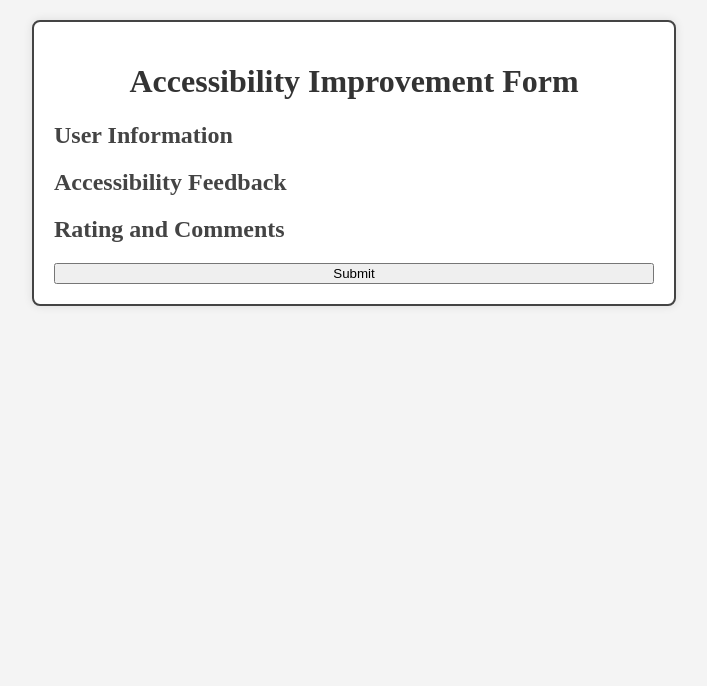
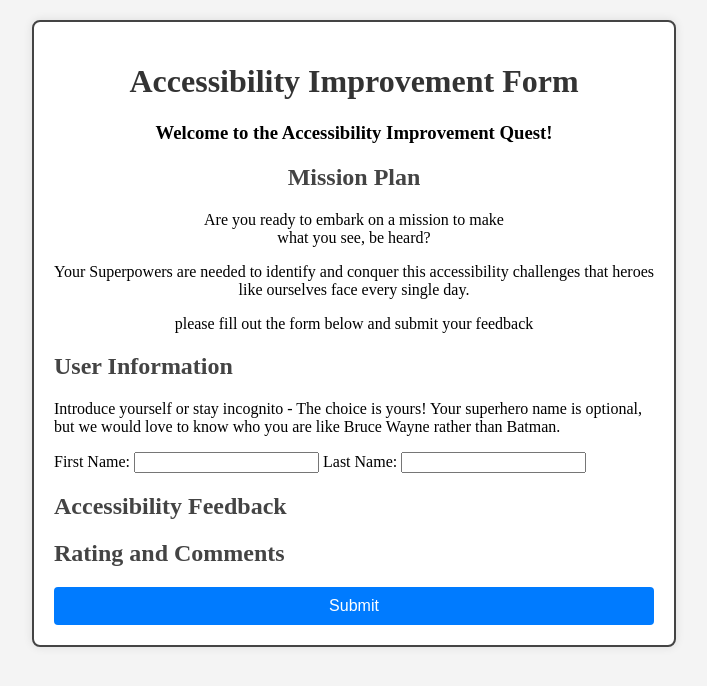
Before and after one commit to KeshonsWalksOfLife/Coursera-Test-Repository, a plain HTML site: page index.html in a window 1280 px wide. Shown: the whole page, without its empty margins (286-993 px from the left). Drawn offline with Linux system fonts and the light colour scheme; a web font is replaced by a local one.

Commit message:
Working on Mission Plan
Started Working towards the User Information

```diff
--- a/index.html
+++ b/index.html
@@ -3,6 +3,7 @@
   <head>
     <meta charset="utf-8" />
     <meta http-equiv="X-UA-Compatible" content="IE=edge" />
+    <meta name="author" content="Keshon Bowman"/>
     <title>Accessibility Improvement Form</title>
     <meta name="viewport" content="width=device-width, initial-scale=1.0" />
     <link rel="stylesheet" type="text/css" media="screen" href="style.css" />
@@ -18,22 +19,44 @@
   <body>
       <div class="container">
         <header>
-        <h1>Accessibility Improvement Form</h1>
+          <h1 id="title">Accessibility Improvement Form</h1>
+          <h3>Welcome to the Accessibility Improvement Quest!</h3>
+          <p>
+            <h2>Mission Plan</h2>
+            Are you ready to embark on a mission to make <br><span>what you see, be
+            heard?</span>
+          </p>
+          <p>
+            Your Superpowers are needed to identify and conquer this
+            accessibility challenges that heroes like ourselves face every single day.
+          </p>
+          <p>please fill out the form below and submit your feedback</p>
         </header>
-
+        <form  id="survey-form">
         <section id="user-info">
           <h2>User Information</h2>
+          <p>Introduce yourself or stay incognito - The choice is yours! Your superhero name is optional,
+            but we would love to know who you are like Bruce Wayne rather than Batman.
+          </p>
+          <label for="first-name">First Name: </label>
+          <input type="text" id="-first-name" name="first-name" />
+          <label for="last-name">Last Name: </label>
+          <input type="text" id="-last-name" name="full-name" />
         </section>
 
         <section id="accessibility-feedback">
           <h2>Accessibility Feedback</h2>
+          <!--Accessibility Feedback form field-->
         </section>
 
         <section id="rating-and-comments">
           <h2>Rating and Comments</h2>
+          <!--Rating and Comments form field-->
         </section>
 
         <button id="submit-btn">Submit</button>
       </div>
+    </form>
   </body>
+  <!--End Of Body Section-->
 </html>
--- a/style.css
+++ b/style.css
@@ -34,4 +34,15 @@ h2 {
 button {
     display: block;
     width: 100%;
+    padding: 10px;
+    background-color: #007bff;
+    color:#fff;
+    border: none;
+    border-radius: 4px;
+    cursor: pointer;
+    font-size: 16px;
 }
+
+button:hover {
+    background-color: #0056b3;
+}
```
Lines whose indentation alone changed are shown as unchanged.
